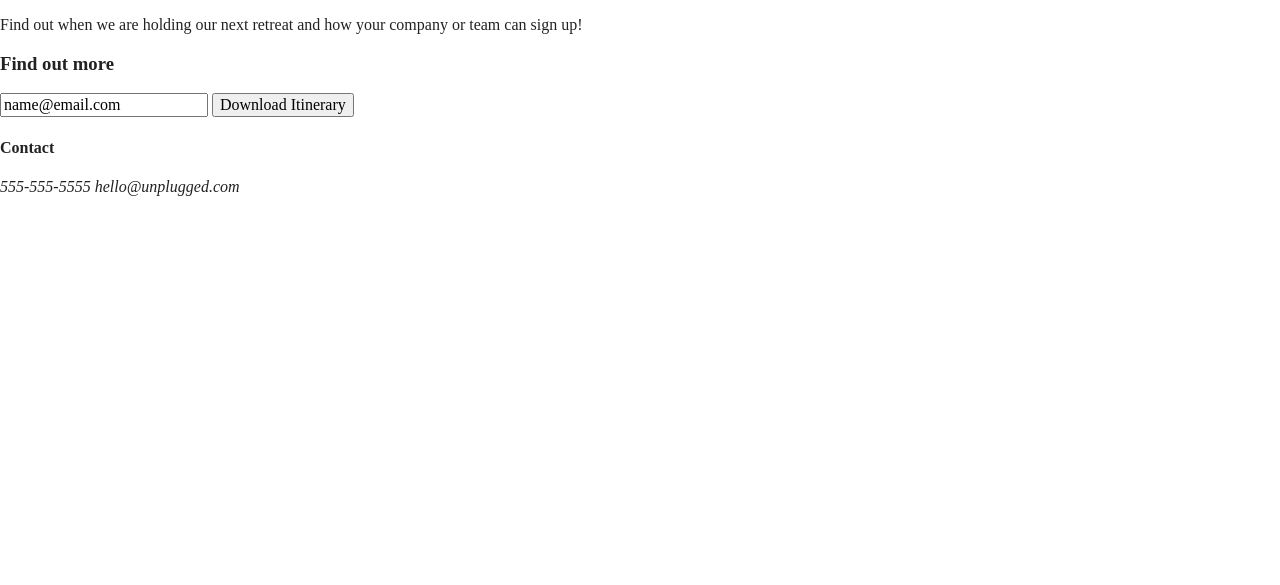
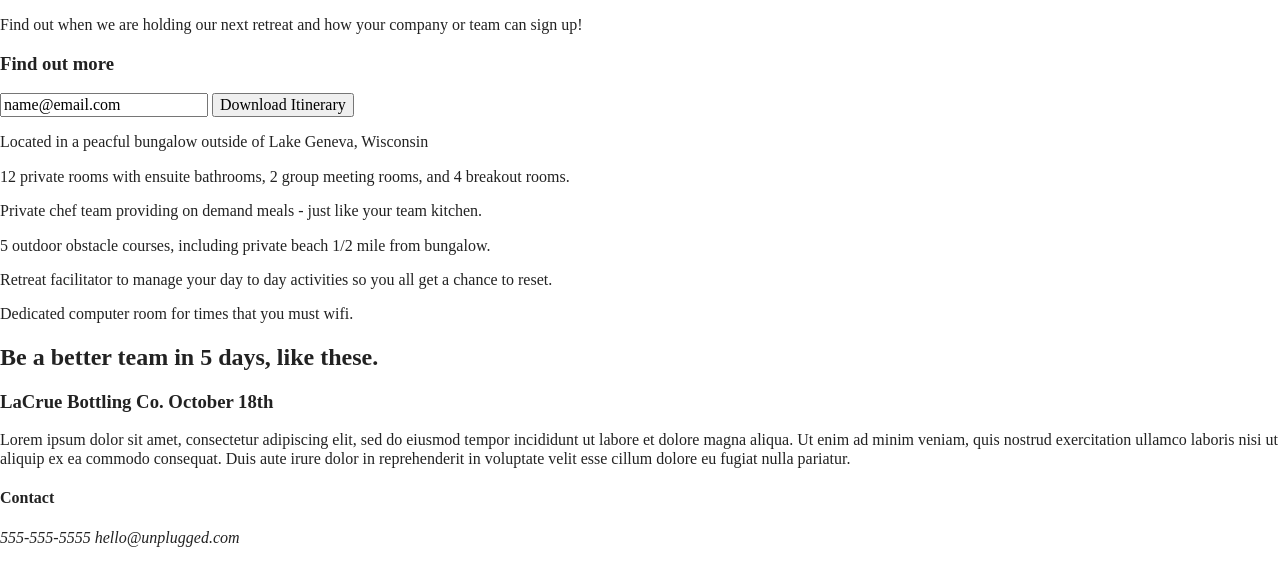
Before and after one commit to danishumate/unplugged-retreat, a website built with Parcel: page index.html in a window 1280 px wide. Shown: the part 197-782 px from the top of the page. Built offline with nearby package versions, Linux system fonts and the light colour scheme.

Commit message:
added reviews content

```diff
--- a/index.html
+++ b/index.html
@@ -61,7 +61,52 @@
     </div>
     <!-- aside content wrapper ends -->
   </aside>
-
+  <section class="features">
+    <div class="content-wrapper">
+      <!-- add your features content here-->
+      <article>
+        <p class="fontawesome-icon"></p>
+        <p class="features-item-description">Located in a peacful bungalow outside of Lake Geneva, Wisconsin</p>
+      </article>
+      <article>
+        <p class="fontawesome-icon"></p>
+        <p class="features-item-description">12 private rooms with ensuite bathrooms, 2 group meeting
+          rooms, and 4 breakout rooms. </p>
+      </article>
+      <article>
+        <p class="fontawesome-icon"></p>
+        <p class="features-item-description">Private chef team providing on demand meals - just like your team kitchen. </p>
+      </article>
+      <article>
+        <p class="fontawesome-icon"></p>
+        <p class="features-item-description"> 5 outdoor obstacle courses, including private beach 1/2 mile from bungalow. </p>
+      </article>
+      <article>
+        <p class="fontawesome-icon"></p>
+        <p class="features-item-description"> Retreat facilitator to manage your day to day activities so you all get a chance to reset. </p>
+      </article>
+      <article>
+        <p class="fontawesome-icon"></p>
+        <p class="features-item-description">Dedicated computer room for times that you must wifi. </p>
+      </article>
+    </div>
+  </section>
+  <section class="reviews">
+    <div class="content-wrapper">
+        <h2>Be a better team in 5 days, like these.</h2>
+          <article>
+            <div>
+              <h3>
+                LaCrue Bottling Co. October 18th
+              </h3>
+              <p>
+                Lorem ipsum dolor sit amet, consectetur adipiscing elit, sed do eiusmod tempor incididunt ut labore et dolore magna aliqua. Ut enim ad minim veniam, quis nostrud exercitation ullamco laboris nisi ut aliquip ex ea commodo consequat. Duis aute irure dolor
+              in reprehenderit in voluptate velit esse cillum dolore eu fugiat nulla pariatur.
+              </p>
+            </div>
+          </article>
+    </div>
+  </section>
 </main>
  <!-- main wrapper-->
 
```
